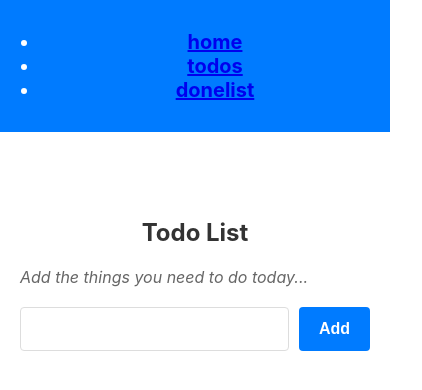
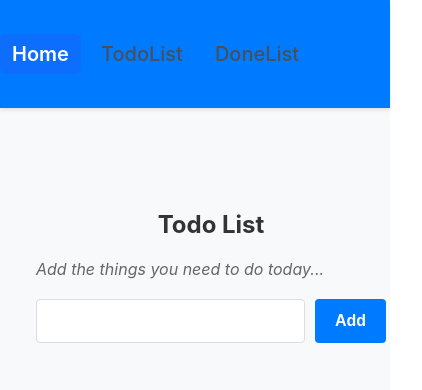
Before and after one commit to qiulu2/day10-todo, a React (Create React App) app: page / in a window 390 px wide. Shown: the top 390 px of the page, 422 px wide, since content can reach past the window. Built offline with nearby package versions, Linux system fonts and the light colour scheme.

Commit message:
feat: implement DefaultLayout component with responsive navigation and styling

```diff
--- a/src/App.css
+++ b/src/App.css
@@ -48,14 +48,23 @@
 }
 
 .delete-btn {
-  border-radius: 4px;
+  border-radius: 20px;
   border: none;
-  width: 24px;
-  height: 24px
+  width: 30px;
+  height: 30px
+}
+.detail-btn{
+  border-radius: 20px;
+  border: none;
+  width: 30px;
+  height: 30px
+}
+.detail-btn:hover {
+  background-color: #08cbfc;
 }
 
 .delete-btn:hover {
-  background-color: #ff3742;
+  background-color: #08fcd7;
 }
 
 .input-section {
--- a/src/components/DefaultLayout.js
+++ b/src/components/DefaultLayout.js
@@ -1,18 +1,50 @@
 import {NavLink, Outlet} from "react-router";
+import "../css/DefaultLayout.css";
 
 export function DefaultLayout() {
-    return <div>
-        <header>
-            <nav className={"navBar"}>
-                <ul>
-                    <li><NavLink to={"/"}>home</NavLink></li>
-                    <li><NavLink to={"/todos/1"}>todos</NavLink></li>
-                    <li><NavLink to={"/donelist"}>donelist</NavLink></li>
+    return (
+        <div className="layout">
+            <header className="header">
+                <nav className="navBar" aria-label="Main navigation">
+                    <ul className="navList">
+                        <li>
+                            <NavLink
+                                to="/"
+                                className={({isActive}) =>
+                                    `navLink ${isActive ? "navLink--active" : ""}`
+                                }
+                                end
+                            >
+                                Home
+                            </NavLink>
+                        </li>
+                        <li>
+                            <NavLink
+                                to="/todos/1"
+                                className={({isActive}) =>
+                                    `navLink ${isActive ? "navLink--active" : ""}`
+                                }
+                            >
+                                TodoList
+                            </NavLink>
+                        </li>
+                        <li>
+                            <NavLink
+                                to="/donelist"
+                                className={({isActive}) =>
+                                    `navLink ${isActive ? "navLink--active" : ""}`
+                                }
+                            >
+                                DoneList
+                            </NavLink>
+                        </li>
                     </ul>
                 </nav>
             </header>
-        <main>
+
+            <main className="main">
                 <Outlet/>
             </main>
         </div>
+    );
 }
--- a/src/components/TodoItem.js
+++ b/src/components/TodoItem.js
@@ -1,5 +1,9 @@
 import {useContext} from "react";
 import {TodoContext} from "../contexts/TodoContext";
+
+function detailTodo() {
+
+}
 
 export function TodoItem(props) {
     const {dispatch} = useContext(TodoContext);
@@ -24,6 +28,7 @@ export function TodoItem(props) {
               onClick={makeAsDone}>
         {props.todo.text}
         </span>
-        <button className="delete-btn" onClick={deleteTodo}>×</button>
+        <button className="delete-btn" onClick={deleteTodo}>❌</button>
+        <button className="detail-btn" onClick={detailTodo}>👀</button>
     </div>
 }
--- /dev/null
+++ b/src/css/DefaultLayout.css
@@ -0,0 +1,76 @@
+
+.layout {
+    display: flex;
+    flex-direction: column;
+    min-height: 100vh;
+    background-color: #f8f9fa;
+}
+
+.header {
+    background-color: #ffffff;
+    box-shadow: 0 2px 4px rgba(0, 0, 0, 0.1);
+    padding: 0 1rem;
+}
+
+.navBar {
+    max-width: 1200px;
+    margin: 0 auto;
+}
+
+.navList {
+    display: flex;
+    list-style: none;
+    margin: 0;
+    padding: 0;
+    gap: 1.5rem;
+    align-items: center;
+    height: 3.5rem;
+}
+
+.navLink {
+    text-decoration: none;
+    color: #495057;
+    font-weight: 500;
+    padding: 0.5rem 0.75rem;
+    border-radius: 0.375rem;
+    transition: all 0.2s ease-in-out;
+}
+
+.navLink:hover {
+    background-color: #e9ecef;
+    color: #212529;
+}
+
+.navLink--active {
+    background-color: #0d6efd;
+    color: white;
+    font-weight: 600;
+}
+
+.navLink--active:hover {
+    background-color: #0b5ed7;
+}
+
+.main {
+    flex: 1;
+    max-width: 1200px;
+    margin: 2rem auto;
+    padding: 0 1rem;
+    width: 100%;
+}
+
+@media (max-width: 768px) {
+    .navList {
+        flex-direction: row;
+        gap: 0.5rem;
+        padding: 1rem 0;
+    }
+
+    .header {
+        padding: 0;
+    }
+
+    .main {
+        margin: 1rem auto;
+    }
+}
```
Lines whose indentation alone changed are shown as unchanged.
